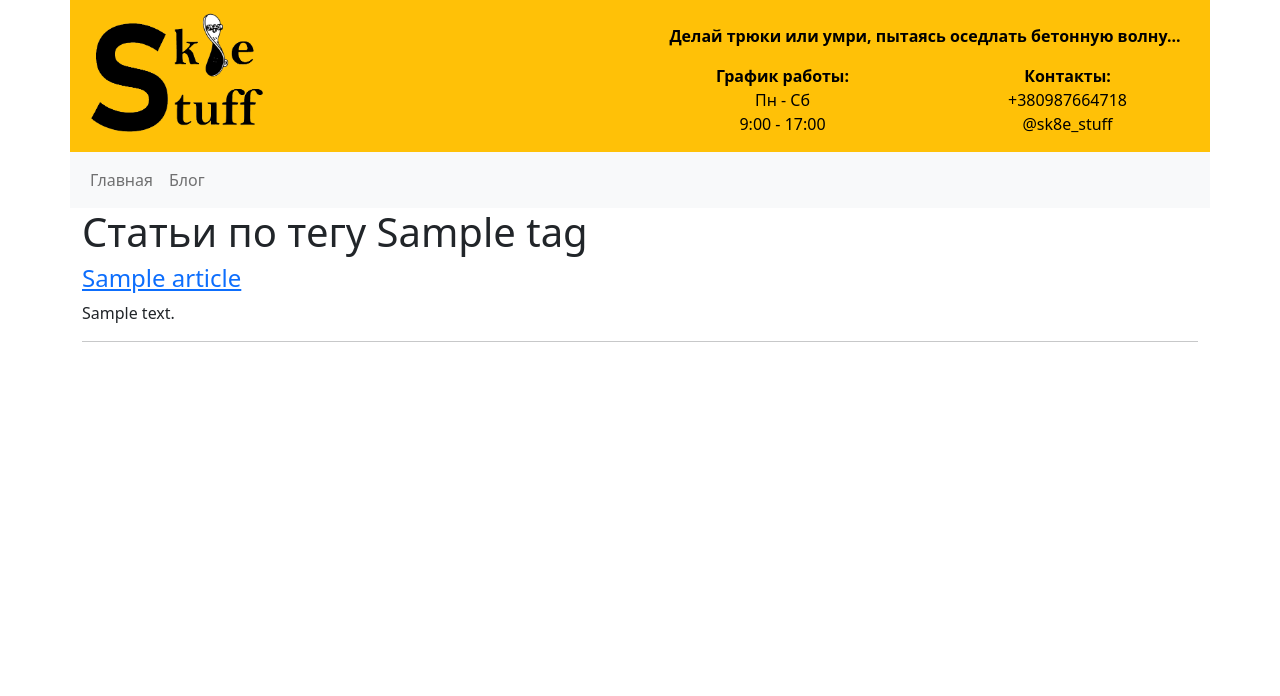
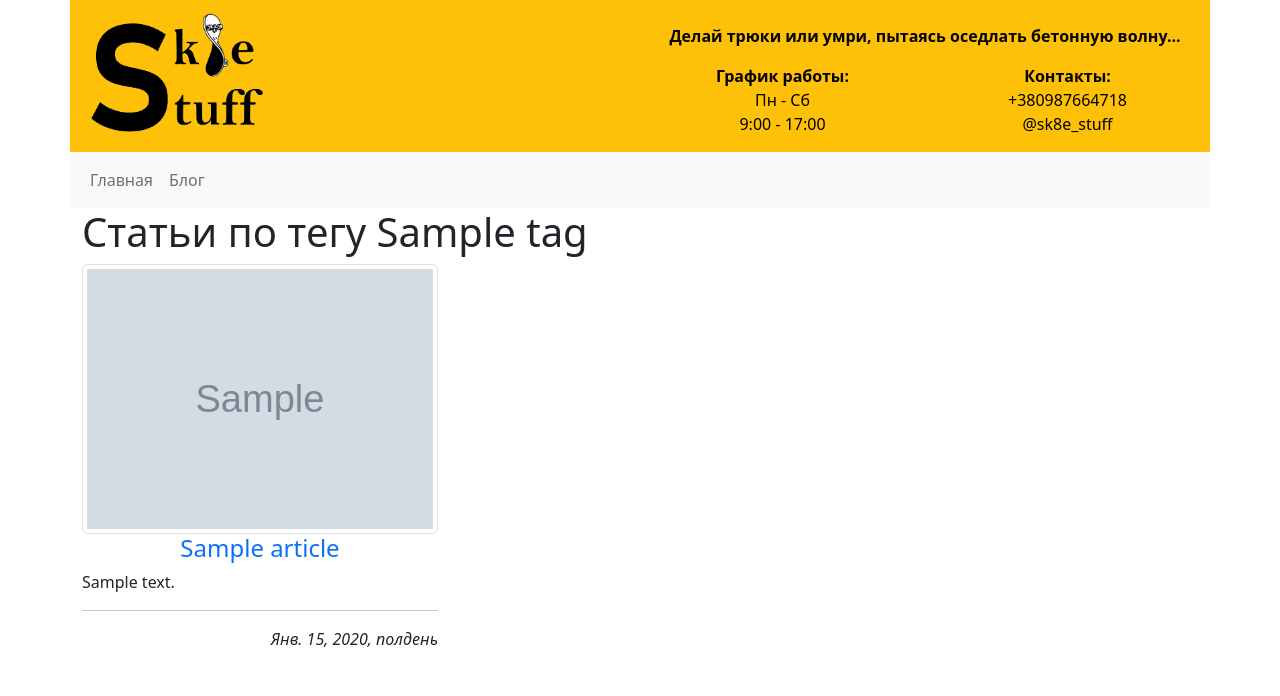
Before and after one commit to podlLev/sk8e-stuff, a Django app: template templates/blog/tag/list.html in a window 1280 px wide. Shown: the top 696 px of the page. Run offline with Django 3.2, Linux system fonts and the light colour scheme; the template is opened without the code that fills it: values that come from a table or form of the project are taken from there, others are empty; tables that the repository leaves empty hold one stand-in row (values such as "Sample post"); grey boxes marked "Sample" are stand-in pictures; parts of the project's set-up code (start-up, migrations or seed data) failed here and were passed over.

Commit message:
Image urls

```diff
--- a/static/css/styles.css
+++ b/static/css/styles.css
@@ -17,5 +17,5 @@
     transform: scale(1.03, 1.03);
 }
 .blog-item:hover h4 a{
-    color: purple;
+    color: orangered;
 }
--- a/templates/blog/tag/list.html
+++ b/templates/blog/tag/list.html
@@ -1,11 +1,24 @@
 {% extends 'base.html' %}
+{% load static %}
 {% block content %}
     <h1>Статьи по тегу {{ tag.name }}</h1>
+    <div class="row">
         {% for article in articles %}
+            <div class="col-4 blog-item">
+                <a href="{% url 'article_view' article_id=article.id category_id=article.category.id %}">
+                    {% if article.image %}
+                        <img class="img-thumbnail" src="{{ article.image_thumbnail.url }}" alt="">
+                    {% else %}
+                        <img class="img-thumbnail" src="{% static 'no-image.png' %}" alt="">
+                    {% endif %}
+                </a>
                 <h4>
                     <a href="{% url 'article_view' article_id=article.id category_id=article.category.id %}">{{ article.title }}</a>
                 </h4>
                 <p>{{ article.text_preview }}</p>
                 <hr>
+                <p class="text-end"><i>{{ article.created_at }}</i></p>
+            </div>
         {% endfor %}
+    </div>
 {% endblock %}
```
Also changed, not shown: templates/blog/article/list.html (+7 -5 lines), templates/blog/category/list.html (+7 -5 lines). Lines whose indentation alone changed are shown as unchanged.
